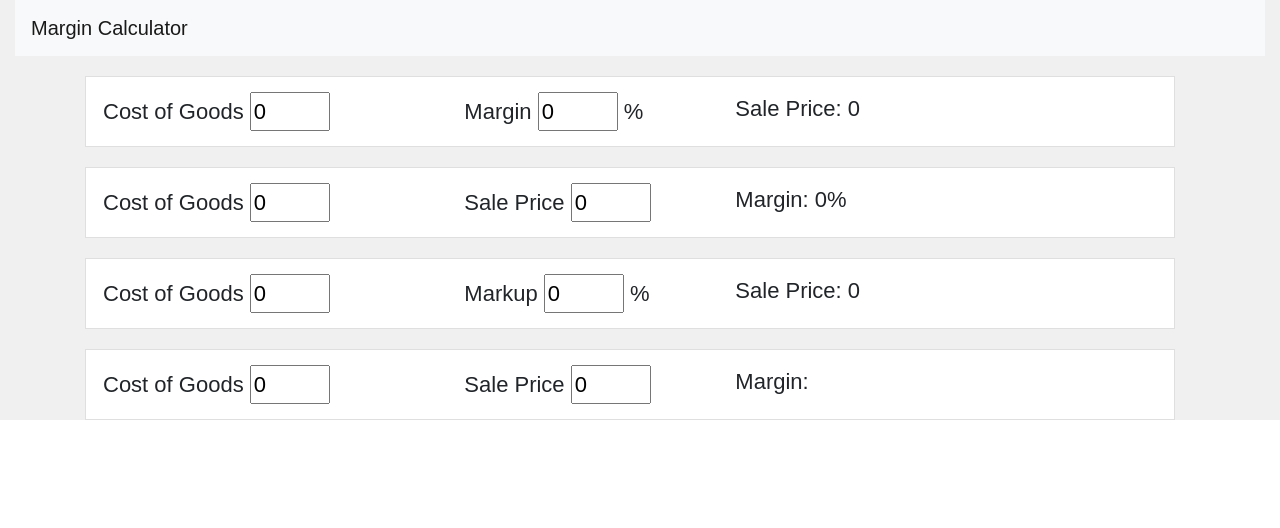
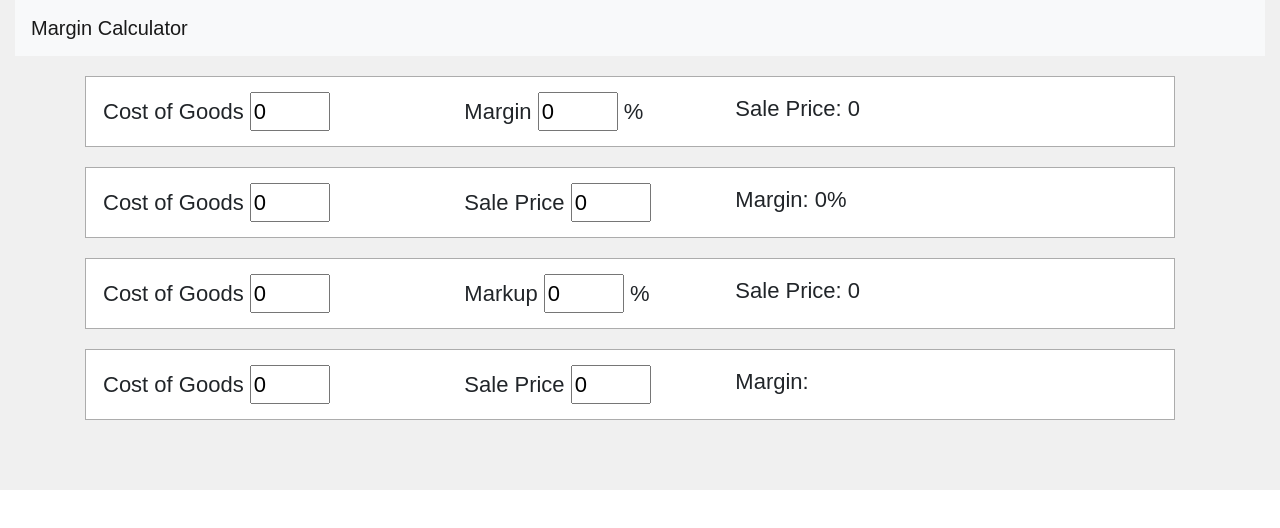
Before and after one commit to alex-lip/CompoundInterestCalculator, a Vue app in the folder CapstoneTemplate/vue/: page / in a window 1280 px wide. Shown: the top 528 px of the page. Built offline with nearby package versions, Linux system fonts and the light colour scheme.

Commit message:
Styling changes

```diff
--- a/CapstoneTemplate/vue/src/App.vue
+++ b/CapstoneTemplate/vue/src/App.vue
@@ -30,6 +30,7 @@ export default {
 
 .container-fluid {
   background-color: rgb(240, 240, 240);
+  padding-bottom: 50px;
 }
 
 #nav {
--- a/CapstoneTemplate/vue/src/views/Home.vue
+++ b/CapstoneTemplate/vue/src/views/Home.vue
@@ -100,7 +100,7 @@ input::-webkit-inner-spin-button {
 }
 
 .formula {
-  border: 1px solid rgb(223, 223, 223);
+  border: 1px solid rgb(172, 172, 172);
   padding: 15px 2px;
   font-size: 22px;
   background-color: white;
```
